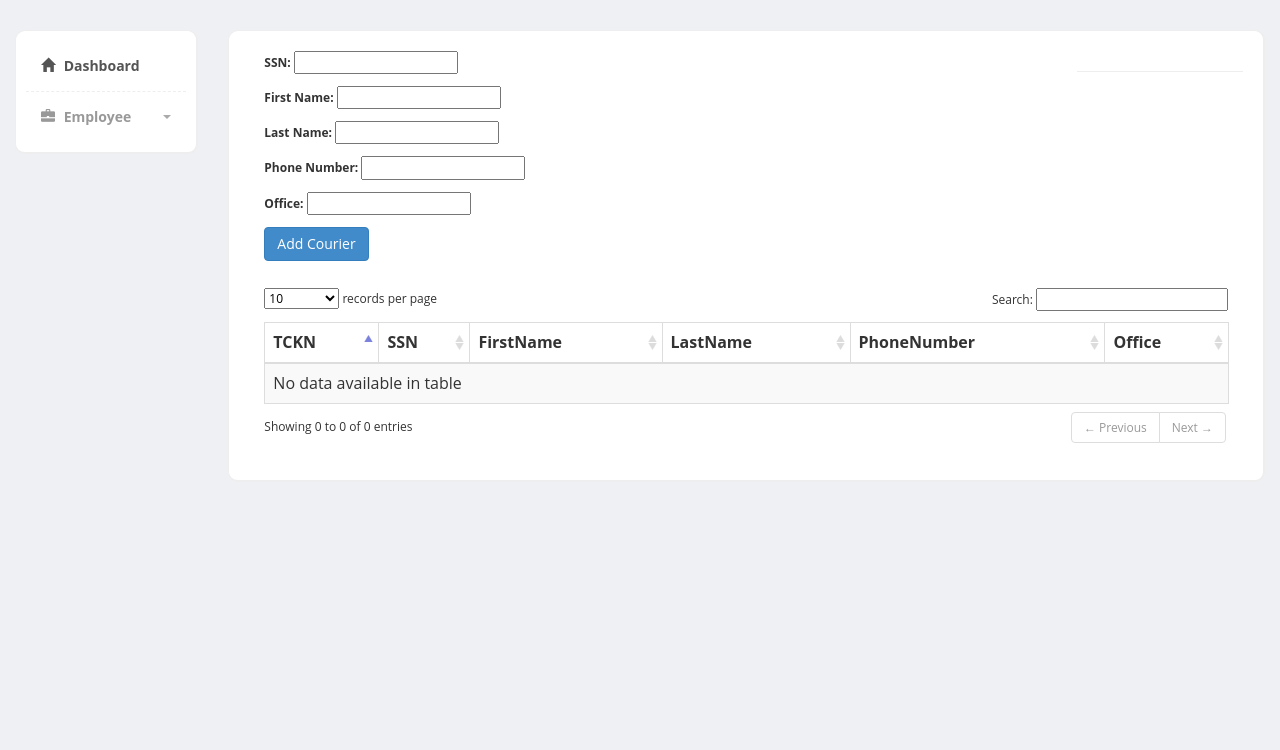
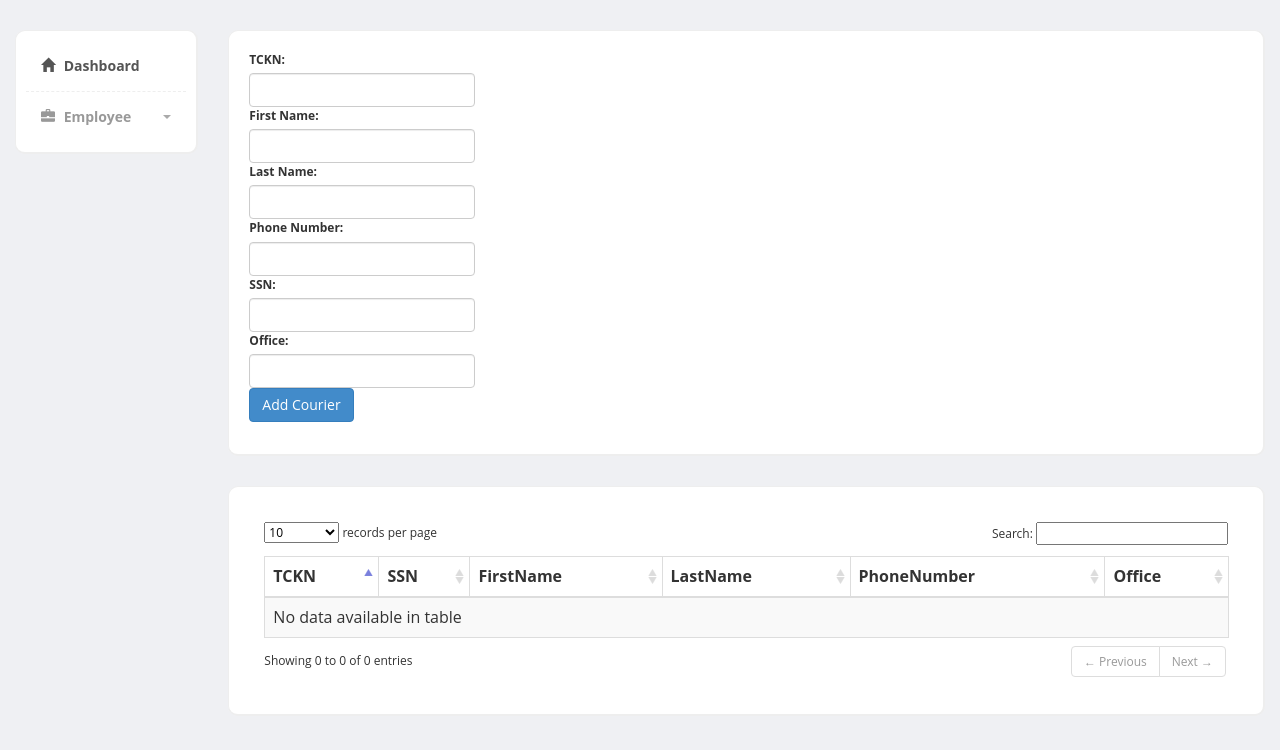
Before and after one commit to Urusai47/VTProject, a PHP site: page /couriers.php in a window 1280 px wide. Shown: the part 50-800 px from the top of the page. Run offline with PHP 8.4, Linux system fonts and the light colour scheme; some libraries are stand-ins or nearby versions.

Commit message:
fuk this shit

```diff
--- a/VTProject/couriers.php
+++ b/VTProject/couriers.php
@@ -1,7 +1,7 @@
 <?php
 include ("config.php");
 session_start();
- if($_SERVER["REQUEST_METHOD"] == "POST") {
+if ($_SERVER["REQUEST_METHOD"] == "POST") {
     // username and password sent from form
     $tc = mysqli_real_escape_string($db, $_POST["tc"]);
     $firstname = mysqli_real_escape_string($db, $_POST["firstname"]);
@@ -9,25 +9,20 @@ session_start();
     $phonenumber = mysqli_real_escape_string($db, $_POST["phonenumber"]);
     $ssn = mysqli_real_escape_string($db, $_POST["ssn"]);
     $office = mysqli_real_escape_string($db, $_POST["office"]);
-    if(ctype_space($tc) || ctype_space($firstname) || ctype_space($lastname) || ctype_space($phonenumber) || ctype_space($ssn) || ctype_space($office) ||
-            $tc == '' || $firstname == '' || $lastname == '' || $phonenumber == '' || $ssn  == '' || $office  == ''){
+    if (ctype_space($tc) || ctype_space($firstname) || ctype_space($lastname) || ctype_space($phonenumber) || ctype_space($ssn) || ctype_space($office) ||
+            $tc == '' || $firstname == '' || $lastname == '' || $phonenumber == '' || $ssn == '' || $office == '') {
         $error = 'At least one of the field is empty';
-
     } else {
-		$sql = "CALL insert_courier('".$tc."', '".$firstname."', '".$lastname."', '".$phonenumber."', '".$ssn."' , '".$office."')";
-		$result = mysqli_query($db,$sql);
+        $sql = "CALL insert_courier('" . $tc . "', '" . $firstname . "', '" . $lastname . "', '" . $phonenumber . "', '" . $ssn . "' , '" . $office . "')";
+        $result = mysqli_query($db, $sql);
         $count = mysqli_num_rows($result);
         // If result matched $myusername and $mypassword, table row must be 1 row
-		if($count == 1) {
-                    $error =  'basarili giris.';
-		}
-		else {
+        if ($count == 1) {
+            $error = 'basarili giris.';
+        } else {
             $error = 'Your Login Name or Password is invalid';
         }
     }
-
-
-
 }
 ?>
 
@@ -83,36 +78,31 @@ session_start();
 
                 <div class="col-md-10">
                     <div class="content-box-large">
-                        <div class ="col-md-10">
+                        <div class ="row ">
+                            <div class="col-md-3">
+                                <form action="" method="post">
 
-                            <form action="insert.php" method="post">
-                                <p>
-                                    <label for="SSN">SSN:</label>
-                                    <input type="text" name="ssn" id="ssn">
-                                </p>
-                                <p>
+                                    <label for="tc">TCKN:</label>
+                                    <input class="form-control" type="text" name="tc" id="tc">
                                     <label for="firstName">First Name:</label>
-                                    <input type="text" name="firstname" id="firstName">
-                                </p>
-                                <p>
+                                    <input class="form-control" type="text" name="firstname" id="firstName">
                                     <label for="lastName">Last Name:</label>
-                                    <input type="text" name="lastname" id="lastName">
-                                </p>
-                                <p>
-                                    <label for="phoneNumber">Phone Number:</label>
-                                    <input type="text" name="phoneNumber" id="phoneNumber">
-                                </p>
-                                <p>
+                                    <input class="form-control" type="text" name="lastname" id="lastName">
+                                    <label for="phonenumber">Phone Number:</label>
+                                    <input class="form-control" type="text" name="phonenumber" id="phonenumber">
+                                    <label for="ssn">SSN:</label>
+                                    <input class="form-control" type="text" name="ssn" id="ssn">
                                     <label for="office">Office:</label>
-                                    <input type="text" name="office" id="office">
-                                </p>
+                                    <input class="form-control" type="text" name="office" id="office">
+
                                     <div class="action">
                                         <input class="btn btn-primary signup" type = "submit" value = " Add Courier "/><br />
                                     </div>
                                 </form>
-
                             </div>
-                        <hr>
+                        </div>
+                    </div>
+                    <div class="content-box-large">
 
 
 
```
Lines whose indentation alone changed are shown as unchanged.
